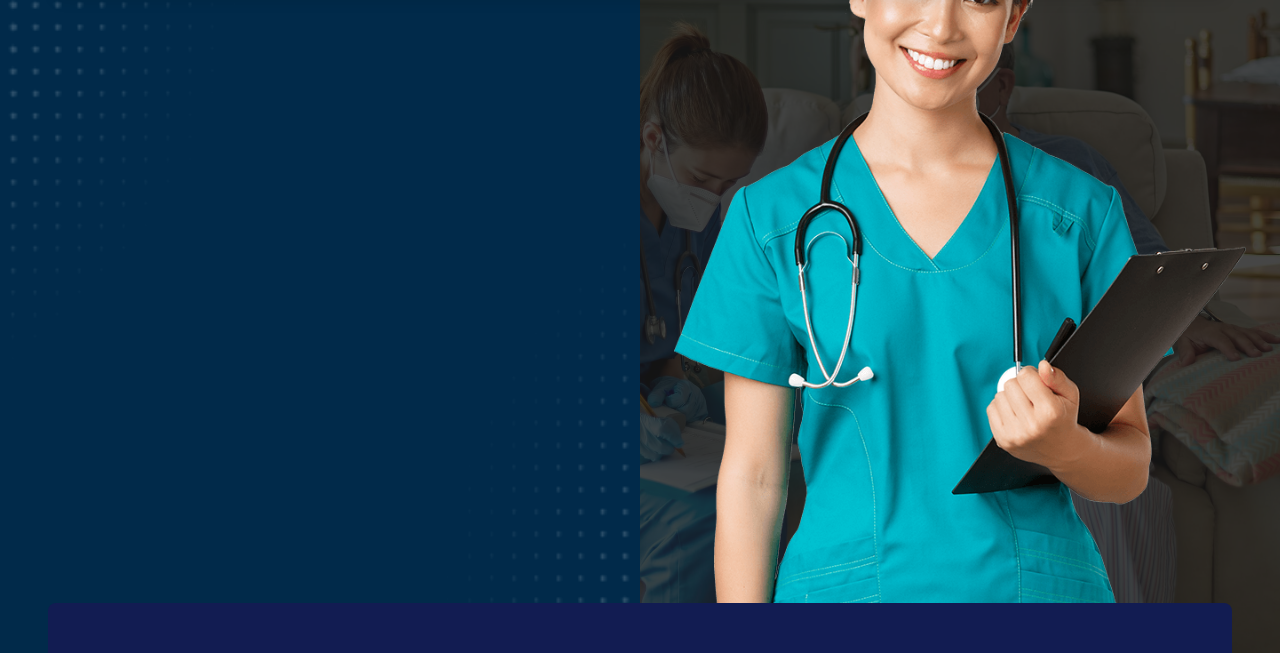
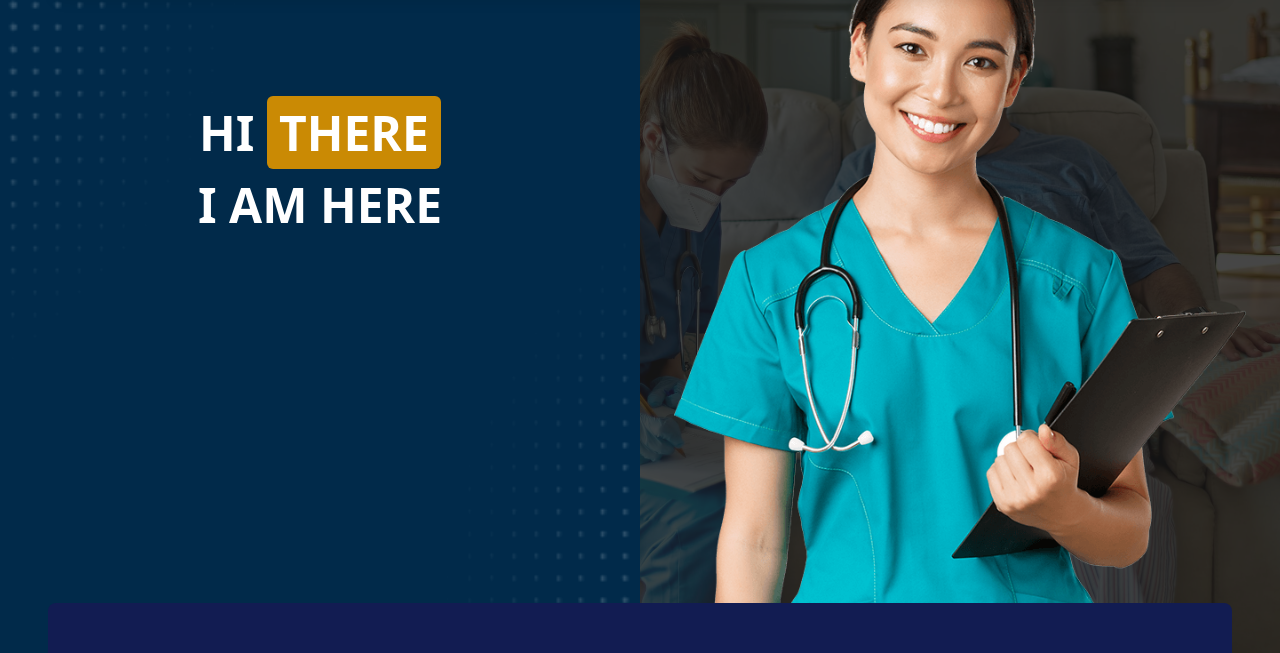
Before and after one commit to ParvesPR/nursing-care-portfolio, a website: page public/index.html in a window 1280 px wide. Shown: the part 147-800 px from the top of the page. Drawn offline with Linux system fonts and the light colour scheme.

Commit message:
banner text added

```diff
--- a/public/index.html
+++ b/public/index.html
@@ -39,13 +39,18 @@
             </div>
         </div>
         <!-- START BANNER SECTION -->
-        <div class="banner grid md:grid-cols-2">
-            <div class="bg-[#012A4A] w-full h-screen hidden md:block">
-                <div class="banner-img h-screen bg-no-repeat bg-center bg-cover opacity-20">
+        <div class="banner grid md:grid-cols-2 relative">
+            <div class="bg-[#012A4A] w-full h-screen hidden md:block -z-10 relative">
+                <div class="banner-img h-screen bg-no-repeat bg-center bg-cover opacity-20 -z-20">
+                </div>
+                <div class="absolute text-center font-semibold uppercase text-white text-5xl md:top-32 lg:top-64 left-0 right-0">
+                    <h1 class="z-30 mb-6">Hi <span class="bg-yellow-600 rounded-md px-3 py-1 text-center">There</span></h1>
+                    <h1 class="z-30 mb-6">I am Here</h1>
+
                 </div>
             </div>
             <div class="banner-img-sec h-screen bg-no-repeat bg-center bg-cover overflow-hidden ">
-                <img class="z-10 mx-auto h-full" src="./asset/healthcare-workers.png" alt="">
+                <img class="z-10 mx-auto h-full object-fill lg:top-16 relative" src="./asset/healthcare-workers.png" alt="">
             </div>
         </div>
         <!-- END BANNER SECTION -->
```
Also changed, not shown: public/style.css.
